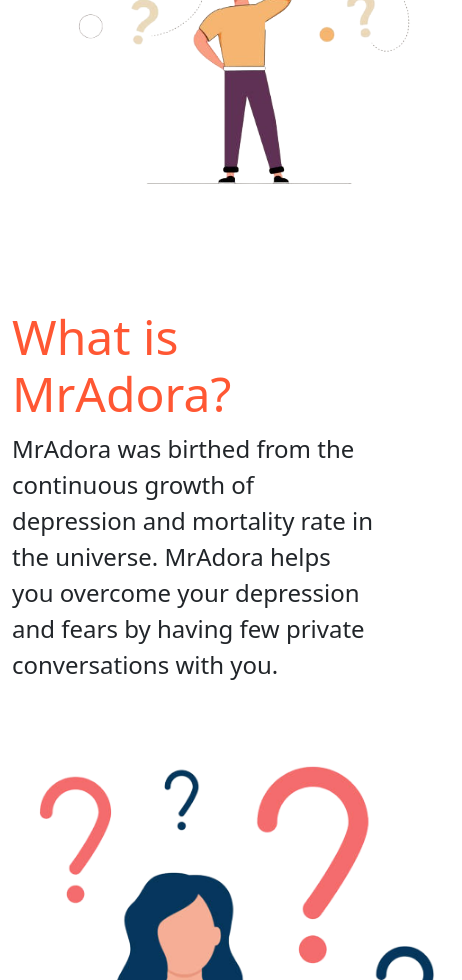
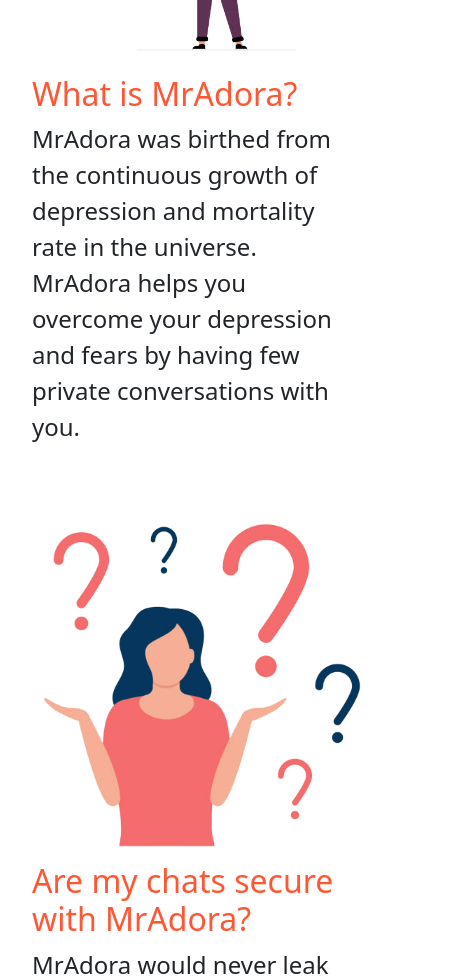
Before and after one commit to steelthedev/mradora, a Vue app: page / in a window 390 px wide. Shown: the part 1020-2000 px from the top of the page, 462 px wide, since content can reach past the window. Built offline with nearby package versions, Linux system fonts and the light colour scheme.

Commit message:
Improved responsiveness

```diff
--- a/src/views/HomeView.vue
+++ b/src/views/HomeView.vue
@@ -13,7 +13,7 @@
             <button class="btn btn-outline-white shadow-none h-btn"> Message MrAdora </button>
           </div>
       </div>
-      <div class="col-lg-6 col-md-6  d-none d-sm-block mt-5">
+      <div class="col-lg-6 col-md-6  d-none  d-sm-block mt-5">
         <img src="../assets/hero.png" alt="">
       </div>
     </div>
@@ -23,12 +23,13 @@
 <section class="about">
   <div class="container">
     <div class="row justify-content-center mt-5">
-      <div class="col-lg-5 text-center col-md-6">
+      <div class="col-sm-12 d-sm-block d-md-none d-lg-none text-center ">
         <img src="../assets/questionman.png" alt="">
       </div>
-      <div class="col-lg-7 col-md-6 mt-5">
+
+      <div class="col-lg-7 col-md-6 mt-md-5">
         <div class="about-heading">
-          <h1 class="text-main heading-lg mt-5">What is MrAdora?</h1>
+          <h1 class="text-main heading-lg mt-md-5">What is MrAdora?</h1>
         </div>
         <div class="about-words text-justify">
           <p class="text-md">
@@ -36,18 +37,24 @@
           </p>
         </div>
       </div>
+        <div class="col-lg-5 d-none d-sm-none d-md-block  text-center col-md-6">
+        <img src="../assets/questionman.png" alt="">
+      </div>
 
     </div>
   </div>
 
   <div class="container">
     <div class="row justify-content-center mt-5">
-        <div class="col-lg-5 text-center col-md-6">
+        <div class="col-sm-12 d-sm-block d-md-none d-lg-none text-center ">
+          <img src="../assets/questionwoman.png" alt="">
+        </div>
+        <div class="col-lg-5 text-center d-none d-sm-none d-md-block col-md-6">
         <img src="../assets/questionwoman.png" alt="">
       </div>
-      <div class="col-lg-7 col-md-6 mt-5">
+      <div class="col-lg-7 col-md-6 mt-md-5">
         <div class="about-heading">
-          <h1 class="text-main heading-lg mt-5">Are my chats secure with MrAdora?</h1>
+          <h1 class="text-main heading-lg mt-md-5">Are my chats secure with MrAdora?</h1>
         </div>
         <div class="about-words text-justify">
           <p class="text-md">
@@ -62,10 +69,12 @@
 
 <div class="container">
     <div class="row justify-content-center mt-5">
-
-      <div class="col-lg-7 col-md-6 mt-5">
+        <div class="col-sm-12  text-center d-sm-block d-md-none d-lg-none ">
+        <img src="../assets/ladyconfused.png" alt="">
+      </div>
+      <div class="col-lg-7 col-md-6 mt-md-5">
         <div class="about-heading">
-          <h1 class="text-main heading-lg mt-5">Can MrAdora help with my longtime depression?</h1>
+          <h1 class="text-main heading-lg mt-md-5">Can MrAdora help with my longtime depression?</h1>
         </div>
         <div class="about-words text-justify">
           <p class="text-md">
@@ -75,7 +84,7 @@
         </div>
       </div>
 
-      <div class="col-lg-5 text-center col-md-6">
+      <div class="col-lg-5 text-center  d-sm-none d-none d-md-block  col-md-6">
         <img src="../assets/ladyconfused.png" alt="">
       </div>
 
@@ -85,12 +94,15 @@
 
   <div class="container">
     <div class="row justify-content-center mt-5">
-        <div class="col-lg-5 text-center col-md-6">
+      <div class="col-sm-12 text-center  d-sm-block d-md-none d-lg-none ">
         <img src="../assets/questionwoman.png" alt="">
       </div>
-      <div class="col-lg-7 col-md-6 mt-5">
+        <div class="col-lg-5 text-center d-sm-none d-none d-md-block col-md-6">
+        <img src="../assets/questionwoman.png" alt="">
+      </div>
+      <div class="col-lg-7 col-md-6 mt-md-5">
         <div class="about-heading">
-          <h1 class="text-main heading-lg mt-5">How do I get started with MrAdora?</h1>
+          <h1 class="text-main heading-lg mt-md-5">How do I get started with MrAdora?</h1>
         </div>
         <div class="about-words text-justify">
           <p class="text-md">
@@ -119,7 +131,9 @@
 }
 </script>
 <style scoped>
-
+*{
+  overflow-x: hidden;
+}
 
 .heading-lg{
   font-size: 3rem;
@@ -203,7 +217,7 @@
 }
 
 .a-btn{
-  padding: 10px;
+  padding: 10px 20px;
   background:var(--main-color);
   border: 2px #ffffff solid;
   border-radius: 15px;
@@ -218,7 +232,21 @@
   width: 450px;
 }
 
+@media screen and (max-width:900px) {
+  .about img{
+  width: 350px;
+}
 
+.about{
+  padding:20px;
+}
+
+.about h1{
+  font-size:2rem;
+  margin-top: 3px;
+}
+
+}
 
 
 </style>
```
